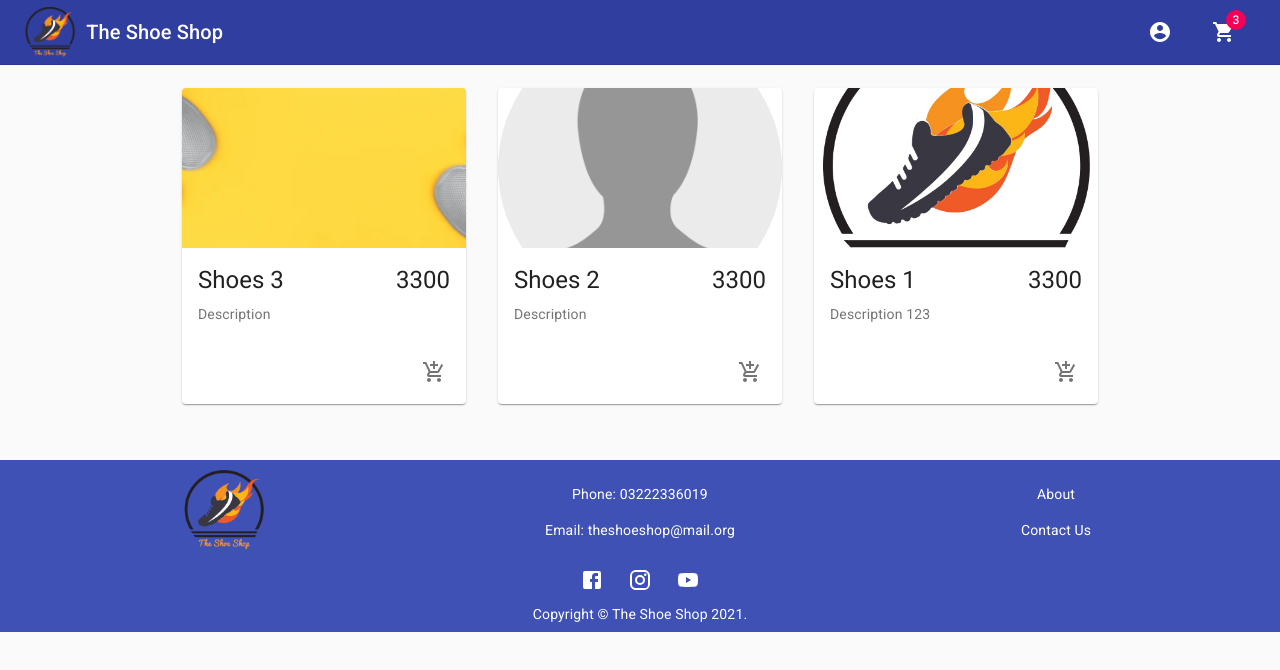
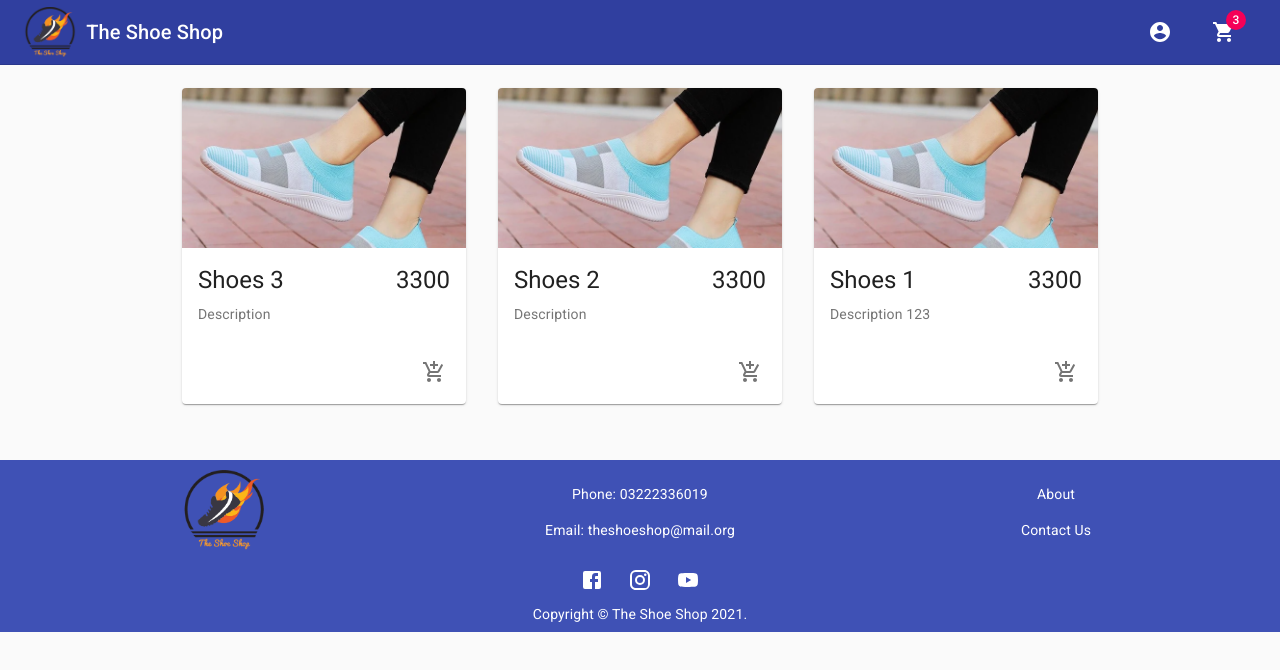
Before and after one commit to Fizza-Rubab/Ecommerce-Store, a React (Create React App) app in the folder frontend/: page /products in a window 1280 px wide. Shown: the top 670 px of the page. Built offline with nearby package versions, Linux system fonts and the light colour scheme.

Commit message:
item integration for home page

```diff
--- a/frontend/src/components/home.js
+++ b/frontend/src/components/home.js
@@ -1,12 +1,13 @@
-import { useEffect } from "react";
+import { useEffect, useState } from "react";
 import Button from "@material-ui/core/Button";
 import Grid from "@material-ui/core/Grid";
 import Typography from "@material-ui/core/Typography";
 import CategoryBar from "./categoryBar";
-
+import axios from "axios";
 import { makeStyles } from "@material-ui/core/styles";
 import Container from "@material-ui/core/Container";
 import { useHistory } from "react-router-dom";
+import Products from "./products/products";
 const useStyles = makeStyles((theme) => ({
   icon: {
     marginRight: theme.spacing(2),
@@ -46,52 +47,62 @@ const categories = [
   { id: 1, name: "Ladies" },
   { id: 2, name: "Men Footwear" },
 ];
-const prod = [
-  {
-    img: "/static/img/logo.png",
-    name: "Logo",
-    description: "Description",
-    price: "3300",
-  },
-  {
-    img: "/static/img/shoes.png",
-    name: "Women",
-    description: "Description",
-    price: "33900",
-  },
-  {
-    img: "/static/img/shoes.png",
-    name: "Womedsin n",
-    description: "Description",
-    price: "33900",
-  },
-  {
-    img: "/static/img/logo.png",
-    name: "Logo",
-    description: "Description",
-    price: "3300",
-  },
-  {
-    img: "/static/img/logo.png",
-    name: "Logo",
-    description: "Description",
-    price: "3300",
-  },
-  {
-    img: "/static/img/logo.png",
-    name: "Logo",
-    description: "Description",
-    price: "3300",
-  },
-];
+// const prod = [
+//   {
+//     img: "/static/img/logo.png",
+//     name: "Logo",
+//     description: "Description",
+//     price: "3300",
+//   },
+//   {
+//     img: "/static/img/shoes.png",
+//     name: "Women",
+//     description: "Description",
+//     price: "33900",
+//   },
+//   {
+//     img: "/static/img/shoes.png",
+//     name: "Womedsin n",
+//     description: "Description",
+//     price: "33900",
+//   },
+//   {
+//     img: "/static/img/logo.png",
+//     name: "Logo",
+//     description: "Description",
+//     price: "3300",
+//   },
+//   {
+//     img: "/static/img/logo.png",
+//     name: "Logo",
+//     description: "Description",
+//     price: "3300",
+//   },
+//   {
+//     img: "/static/img/logo.png",
+//     name: "Logo",
+//     description: "Description",
+//     price: "3300",
+//   },
+// ];
 
 export default function Home() {
   const classes = useStyles();
   let history = useHistory();
+  const [products, setProducts] = useState([]);
   useEffect(() => {
     const token = window.localStorage.getItem("E_Token");
     console.log("Hey I m a ", token);
     if (!token) history.push("/login");
+
+    axios
+      .get(`http://localhost:5000/api/item/`)
+      .then((res) => {
+        setProducts(res.data.items);
+      })
+      .catch(function (error) {
+        console.log(error);
+      });
     //eslint-disable-next-line
   }, []);
   return (
@@ -146,6 +157,7 @@ export default function Home() {
           </Container>
         </div>
         {/* <CategoryBar /> */}
+        <Products products={products} />
       </main>
     </>
   );
--- a/frontend/src/components/products/product.js
+++ b/frontend/src/components/products/product.js
@@ -35,7 +35,7 @@ export default function Product({ product }) {
     <Card className={classes.root}>
       <CardMedia
         className={classes.media}
-        image={product.img}
+        image="/static/img/shoes.png"
         title={product.name}
       />
       <CardContent>
--- a/frontend/src/components/userProfile.js
+++ b/frontend/src/components/userProfile.js
@@ -1,7 +1,5 @@
 import React, { useState, useEffect } from "react";
-
 import axios from "axios";
-
 import Button from "@material-ui/core/Button";
 import CssBaseline from "@material-ui/core/CssBaseline";
 import TextField from "@material-ui/core/TextField";
```
Also changed, not shown: 1 other file (tests, documents, lock files or other folders).
